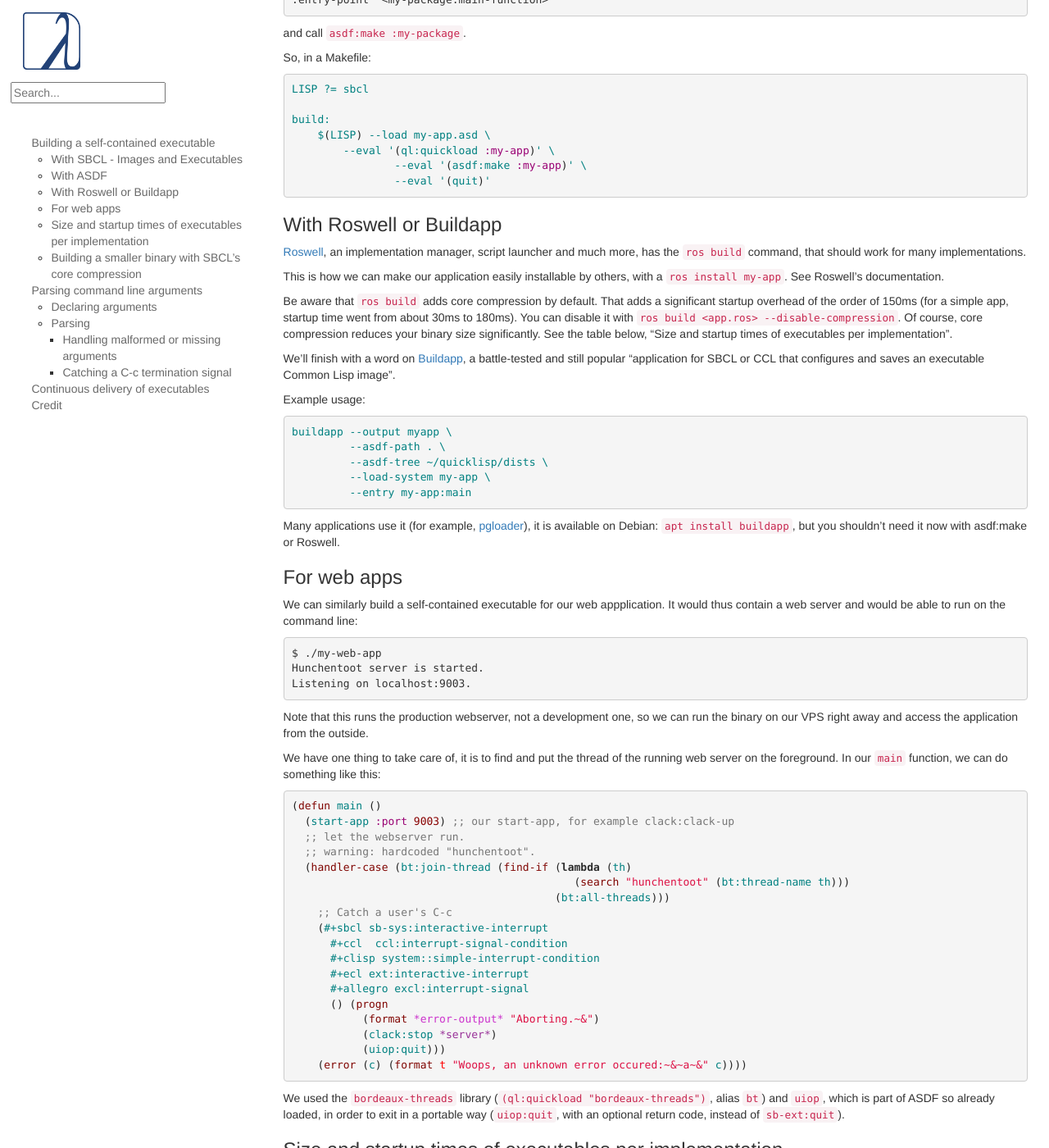
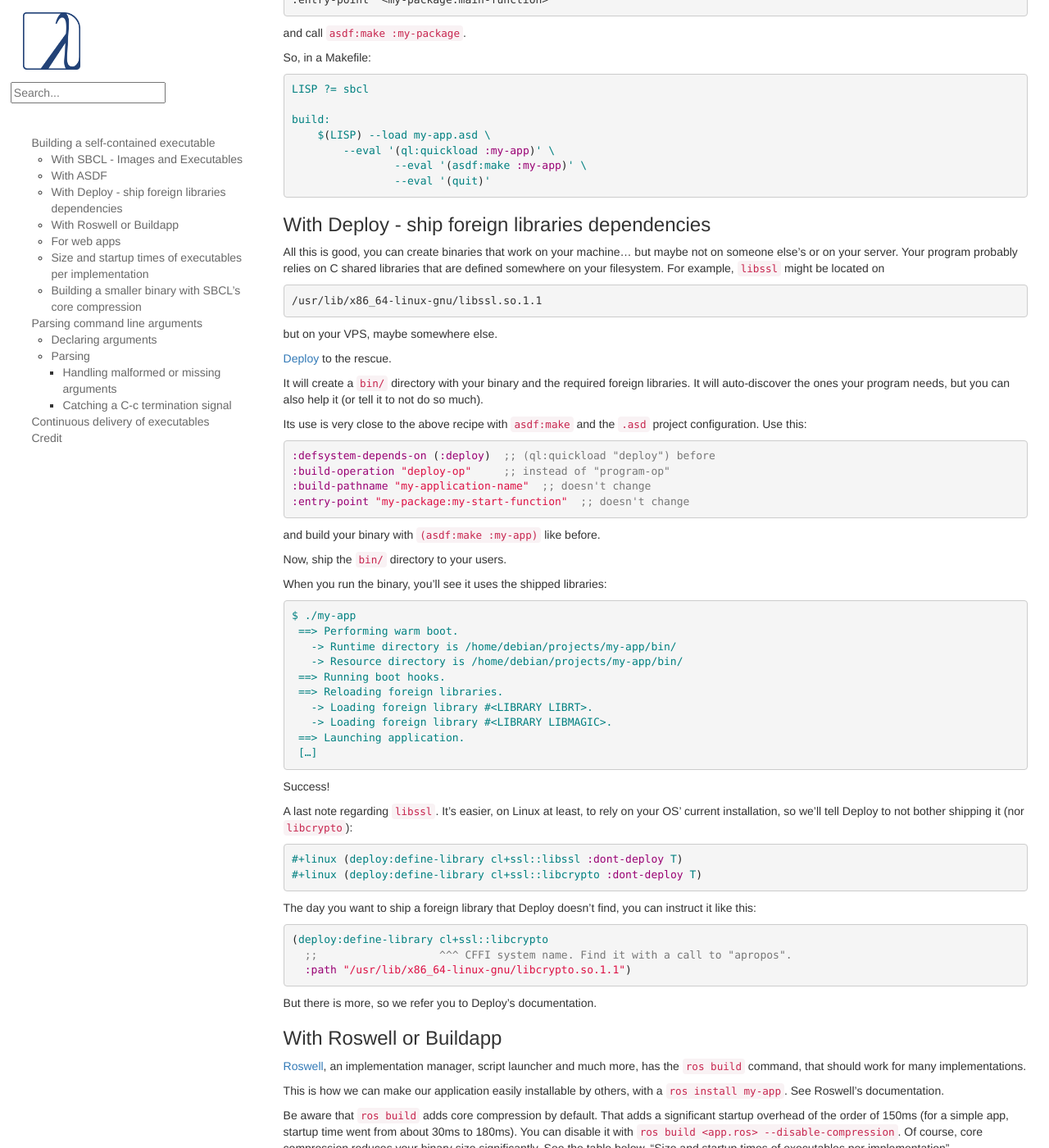
Before and after one commit to LispCookbook/cl-cookbook, a Jekyll site: the page built from scripting.md, in a window 1280 px wide and 1400 px high, scrolled down 1460 px. Shown: the whole window at 82% size. Built offline with Jekyll 4.4.1, drawn with Linux system fonts in a browser that asks for light colours; some of the changed text lies outside the part shown.

Commit message:
scripting: build with Deploy

```diff
--- a/scripting.md
+++ b/scripting.md
@@ -27,7 +27,7 @@
 How to build (self-contained) executables is, by default, implementation-specific (see
 below for portable ways). With SBCL, as says
 [its documentation](http://www.sbcl.org/manual/index.html#Function-sb_002dext_003asave_002dlisp_002dand_002ddie),
-it is a matter of calling `save-lisp-and-die` with the `executable` argument to T:
+it is a matter of calling `save-lisp-and-die` with the `:executable` argument to T:
 
 ~~~lisp
 (sb-ext:save-lisp-and-die #P"path/name-of-executable" :toplevel #'my-app:main-function :executable t)
@@ -49,7 +49,7 @@
 
 > Cannot save core with multiple threads running.
 
-So we must run the command from a simple SBCL repl.
+We must run the command from a simple SBCL repl, from the terminal.
 
 I suppose your project has Quicklisp dependencies. You must then:
 
@@ -84,7 +84,7 @@
 
 ~~~
 :build-operation "program-op" ;; leave as is
-:build-pathname "<binary-name>"
+:build-pathname "<here your final binary name>"
 :entry-point "<my-package:main-function>"
 ~~~
 
@@ -101,6 +101,73 @@
 		--eval '(asdf:make :my-app)' \
 		--eval '(quit)'
 ~~~
+
+### With Deploy - ship foreign libraries dependencies
+
+All this is good, you can create binaries that work on your machine…
+but maybe not on someone else's or on your server. Your program
+probably relies on C shared libraries that are defined somewhere on
+your filesystem. For example, `libssl` might be located on
+
+    /usr/lib/x86_64-linux-gnu/libssl.so.1.1
+
+but on your VPS, maybe somewhere else.
+
+[Deploy](https://github.com/Shinmera/deploy) to the rescue.
+
+It will create a `bin/` directory with your binary and the required
+foreign libraries. It will auto-discover the ones your program needs,
+but you can also help it (or tell it to not do so much).
+
+Its use is very close to the above recipe with `asdf:make` and the
+`.asd` project configuration. Use this:
+
+~~~lisp
+:defsystem-depends-on (:deploy)  ;; (ql:quickload "deploy") before
+:build-operation "deploy-op"     ;; instead of "program-op"
+:build-pathname "my-application-name"  ;; doesn't change
+:entry-point "my-package:my-start-function"  ;; doesn't change
+~~~
+
+and build your binary with `(asdf:make :my-app)` like before.
+
+Now, ship the `bin/` directory to your users.
+
+When you run the binary, you'll see it uses the shipped libraries:
+
+~~~lisp
+$ ./my-app
+ ==> Performing warm boot.
+   -> Runtime directory is /home/debian/projects/my-app/bin/
+   -> Resource directory is /home/debian/projects/my-app/bin/
+ ==> Running boot hooks.
+ ==> Reloading foreign libraries.
+   -> Loading foreign library #<LIBRARY LIBRT>.
+   -> Loading foreign library #<LIBRARY LIBMAGIC>.
+ ==> Launching application.
+ […]
+~~~
+
+Success!
+
+A last note regarding `libssl`. It's easier, on Linux at least, to
+rely on your OS' current installation, so we'll tell Deploy to not
+bother shipping it (nor `libcrypto`):
+
+~~~lisp
+#+linux (deploy:define-library cl+ssl::libssl :dont-deploy T)
+#+linux (deploy:define-library cl+ssl::libcrypto :dont-deploy T)
+~~~
+
+The day you want to ship a foreign library that Deploy doesn't find, you can instruct it like this:
+
+~~~lisp
+(deploy:define-library cl+ssl::libcrypto
+  ;;                   ^^^ CFFI system name. Find it with a call to "apropos".
+  :path "/usr/lib/x86_64-linux-gnu/libcrypto.so.1.1")
+~~~
+
+But there is more, so we refer you to Deploy's documentation.
 
 
 ### With Roswell or Buildapp
```
